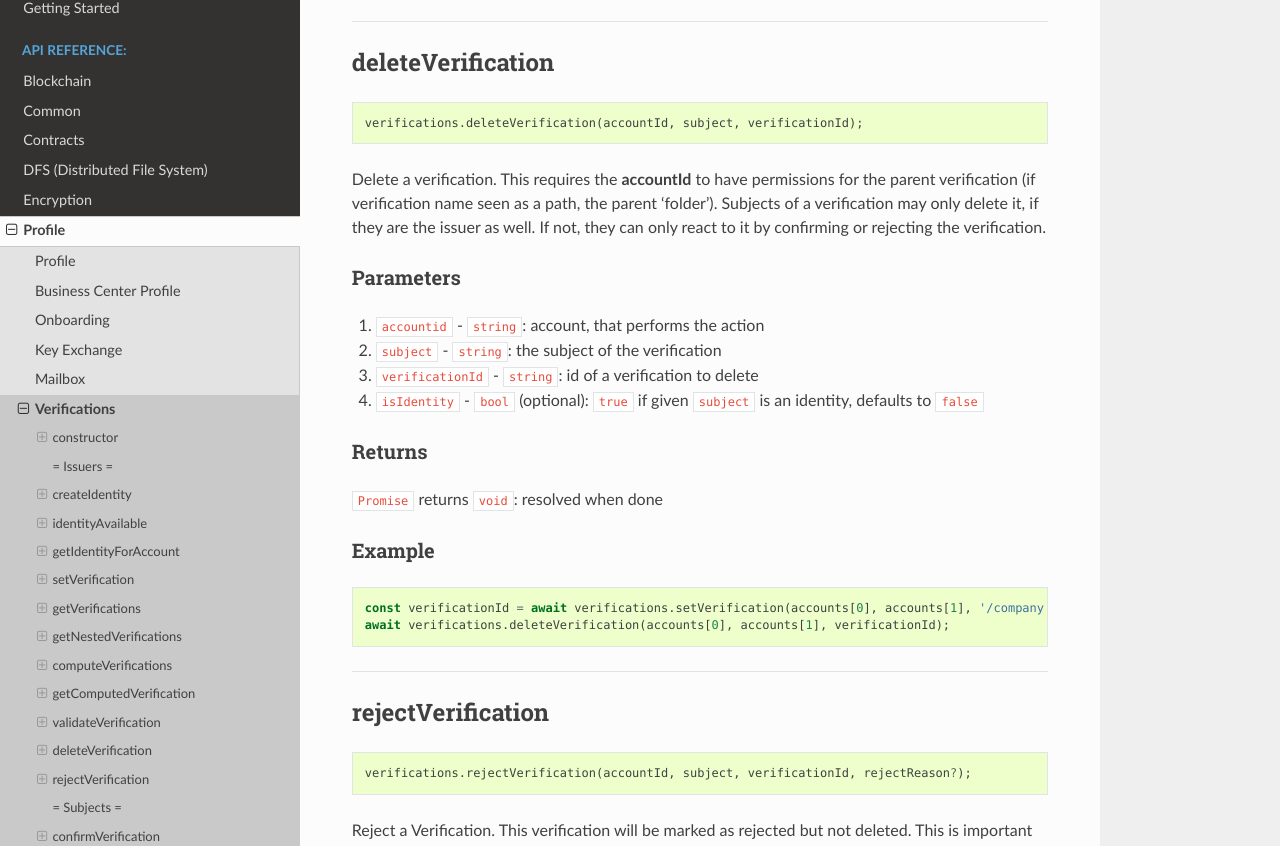
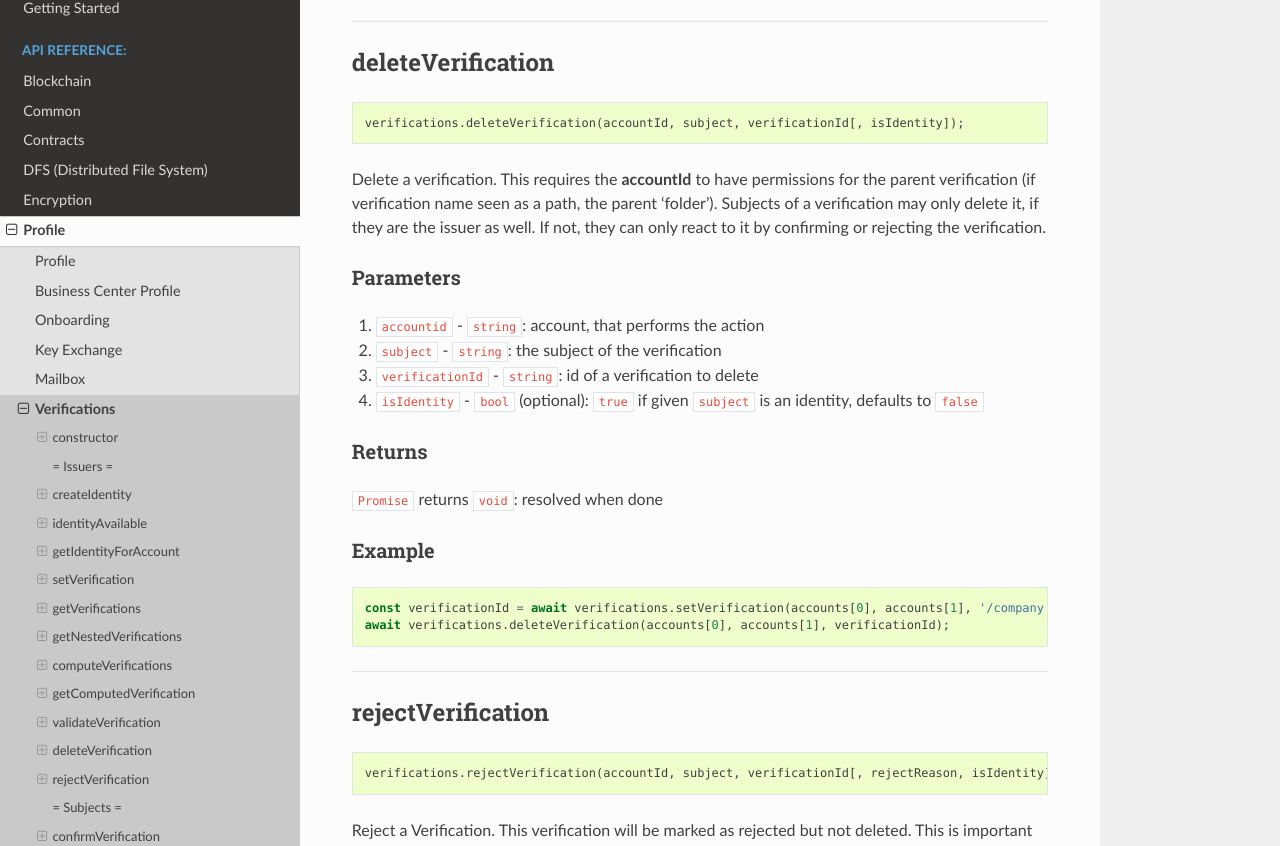
Before and after one commit to evannetwork/api-blockchain-core, a Sphinx documentation site: the page built from docs/profile/verifications.rst, in a window 1280 px wide and 1400 px high, scrolled down 9536 px. Shown: the part 144-990 px from the top of the window. Built offline with Sphinx 7.4.7 and the Read the Docs theme 2.0.0, drawn with Linux system fonts in a browser that asks for light colours; pages that are not in the unit, such as notebooks, are missing from menus; some of the changed text lies outside the part shown.

Commit message:
update verification code blocks in documentation
- [CORE-78]

```diff
--- a/docs/profile/verifications.rst
+++ b/docs/profile/verifications.rst
@@ -582,7 +582,7 @@ deleteVerification
 
 .. code-block:: typescript
 
-  verifications.deleteVerification(accountId, subject, verificationId);
+  verifications.deleteVerification(accountId, subject, verificationId[, isIdentity]);
 
 Delete a verification. This requires the **accountId** to have permissions for the parent verification (if verification name seen as a path, the parent 'folder'). Subjects of a verification may only delete it, if they are the issuer as well. If not, they can only react to it by confirming or rejecting the verification.
 
@@ -621,7 +621,7 @@ rejectVerification
 
 .. code-block:: typescript
 
-  verifications.rejectVerification(accountId, subject, verificationId, rejectReason?);
+  verifications.rejectVerification(accountId, subject, verificationId[, rejectReason, isIdentity]);
 
 Reject a Verification. This verification will be marked as rejected but not deleted. This is important for tracking reasons. You can also optionally add a reject reason as JSON object to track additional informations about the rejection. Issuer and Subject can reject a special verification.
 
@@ -664,7 +664,7 @@ confirmVerification
 
 .. code-block:: typescript
 
-  verifications.confirmVerification(accountId, subject, verificationId);
+  verifications.confirmVerification(accountId, subject, verificationId[, isIdentity]);
 
 Confirms a verification; this can be done, if a verification has been issued for a subject and the subject wants to confirms it.
 
```
Also changed, not shown: other parts of docs/profile/verifications.rst (+1 -1 lines).
